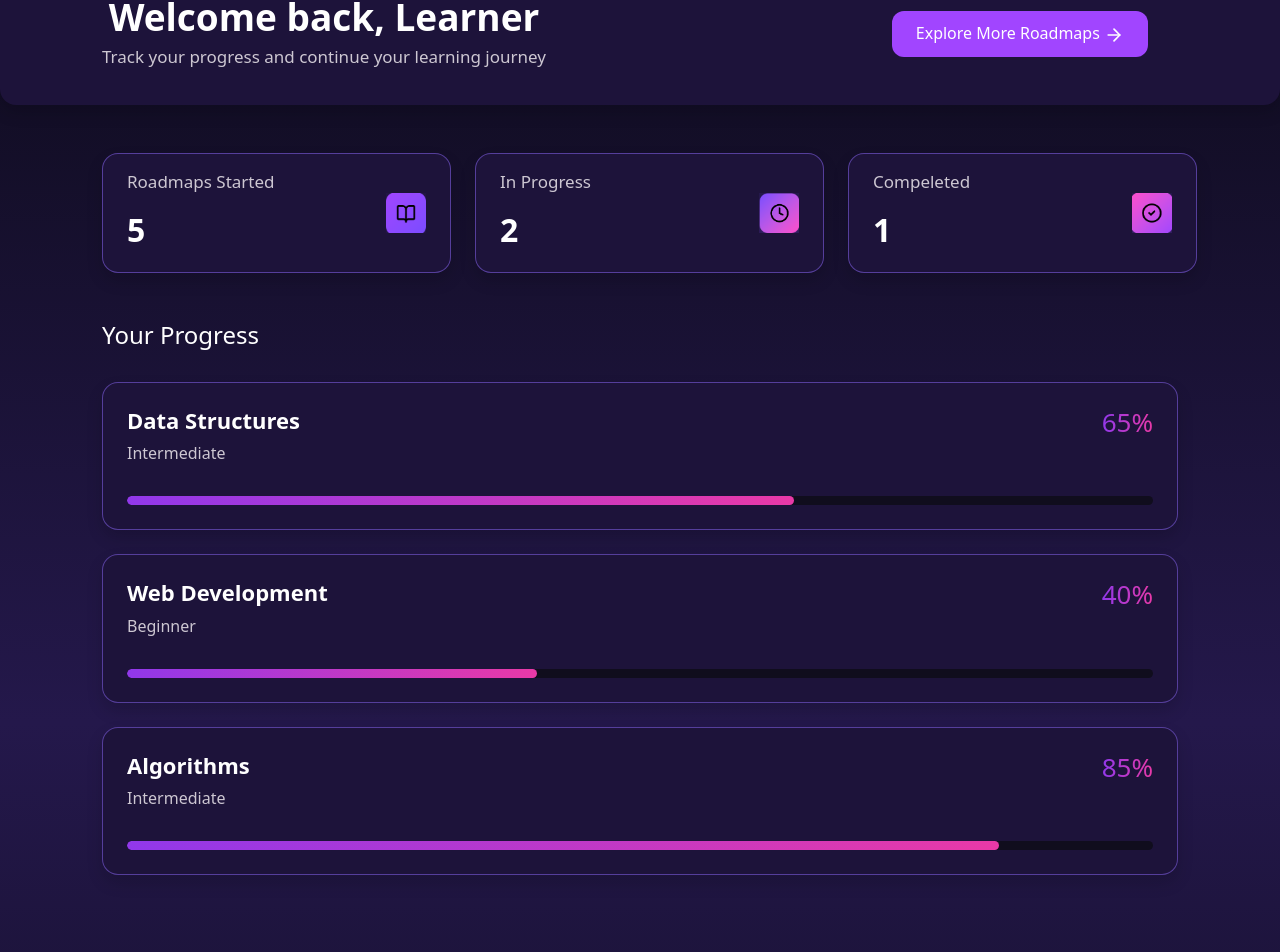
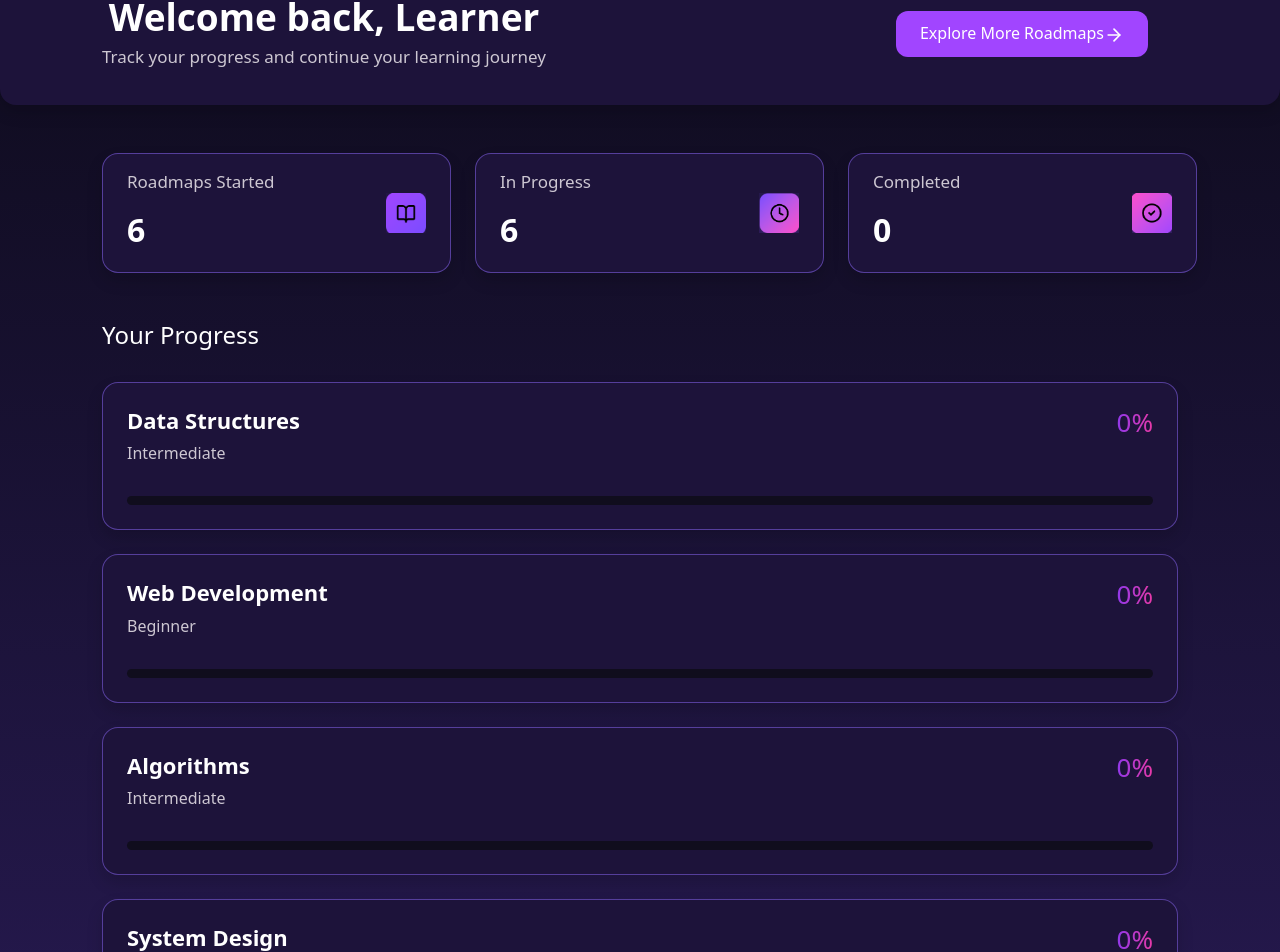
Before and after one commit to Ahmedelsharawy9520002/Dalilak, a React (Vite) app: page /Dashboard in a window 1280 px wide. Shown: the part 128-1080 px from the top of the page. Built offline with nearby package versions, Linux system fonts and the light colour scheme.

Commit message:
local storage

```diff
--- a/src/App.jsx
+++ b/src/App.jsx
@@ -21,7 +21,7 @@ function App() {
         <Route path="/About" element={<About />} />
         <Route path="/Contact" element={<Contact />} />
         <Route path="/Roadmaps" element={<Roadmaps />} />
-        <Route path="/Dashboard" element={<Dashboard />} />
+        <Route path="/Dashboard" element={<Dashboard completedSteps={[]} stepsCount={10} />} />
         <Route path="/login" element={<Login />} />
         <Route path="/signup" element={<Signup />} />
         <Route path="/tracks/:title" element={<RoadmapDetail />} />
--- a/src/components/Dashboard.jsx
+++ b/src/components/Dashboard.jsx
@@ -4,12 +4,29 @@ import progressImg from "../images/progress.png";
 import completedImg from "../images/complete.png";
 import { Link } from "react-router-dom";
 import { Button } from "react-bootstrap";
-function Dashboard() {
+import { useState } from "react";
+
+function Dashboard({ progress, steps }) {
+
+  const stats = [
+    { title: "Roadmaps Started", number: 6, img: startImg },
+    { title: "In Progress", number: 6, img: progressImg },
+    { title: "Completed", number: 0, img: completedImg },
+  ];
+
+  const progressItems = [
+    { title: "Data Structures", level: "Intermediate", percent: steps > 0 ? (progress / steps) * 100 : 0},
+    { title: "Web Development", level: "Beginner", percent: steps > 0 ? (progress / steps) * 100 : 0},
+    { title: "Algorithms", level: "Intermediate", percent: steps > 0 ? (progress / steps) * 100 : 0},
+    { title: "System Design", level: "Intermediate", percent: steps > 0 ? (progress / steps) * 100 : 0},
+    { title: "Machine Learning", level: "Expert", percent: steps > 0 ? (progress / steps) * 100 : 0},
+    { title: "Compiler Design", level: "Expert", percent: steps > 0 ? (progress / steps) * 100 : 0},
+  ];
+
   return (
     <div className="dashboard-container">
 
-       <div className="top-container d-flex justify-content-between  mb-5 rounded-4 shadow  ">
-
+      <div className="top-container d-flex justify-content-between mb-5 rounded-4 shadow">
         <div className="container d-flex justify-content-between">
           <div>
             <h1 className="welcome-title">Welcome back, Learner</h1>
@@ -21,108 +38,104 @@ function Dashboard() {
           <div>
             <Link to="/Roadmaps">
               <button className="explore-btn px-4 py-2 mt-3">
-                    Explore More Roadmaps {<svg xmlns="http://www.w3.org/2000/svg" width="20" height="24" viewBox="0 0 24 24" fill="none" stroke="currentColor" stroke-width="2" stroke-linecap="round" stroke-linejoin="round" class="lucide lucide-arrow-right w-4 h-4"><path d="M5 12h14"></path><path d="m12 5 7 7-7 7"></path></svg>}
+                Explore More Roadmaps
+                <svg
+                  xmlns="http://www.w3.org/2000/svg"
+                  width="20"
+                  height="24"
+                  viewBox="0 0 24 24"
+                  fill="none"
+                  stroke="currentColor"
+                  strokeWidth="2"
+                  strokeLinecap="round"
+                  strokeLinejoin="round"
+                  className="lucide lucide-arrow-right w-4 h-4"
+                >
+                  <path d="M5 12h14" />
+                  <path d="m12 5 7 7-7 7" />
+                </svg>
               </button>
             </Link>
           </div>
         </div>
       </div>
 
-
       <div className="container stats-section mb-5 d-flex gap-2">
-      <div className="stat-card col-10 col-md-3 d-flex align-items-center shadow rounded-4 justify-content-between me-3 p-4">
-        <div className=" ">
-          <p className="stat-title">Roadmaps Started</p>
-          <h2 className="stat-number">5</h2>
+        {stats.map((item, index) => (
+          <div
+            key={index}
+            className="stat-card col-10 col-md-3 d-flex align-items-center shadow rounded-4 justify-content-between me-3 p-4"
+          >
+            <div>
+              <p className="stat-title">{item.title}</p>
+              <h2 className="stat-number">{item.number}</h2>
             </div>
-        <img
-          src={startImg}
-          alt="progress"
-          className="stat-img"
-        />
+            <img src={item.img} alt="stat" className="stat-img" />
           </div>
-      <div className="stat-card col-10 col-md-3 d-flex align-items-center shadow rounded-4 justify-content-between me-3 p-4">
-        <div className=" ">
-          <p className="stat-title">In Progress</p>
-          <h2 className="stat-number">2</h2>
-        </div>
-        <img
-          src={progressImg}
-          alt="progress"
-          className="stat-img"
-        />
+        ))}
       </div>
 
+      <div className="container progress-section">
+        <h4>Your Progress</h4>
+        <br />
 
-      <div className="stat-card col-10 col-md-3 d-flex align-items-center shadow rounded-4 justify-content-between me-3 p-4">
-        <div className=" ">
-          <p className="stat-title">Compeleted</p>
-          <h2 className="stat-number">1</h2>
-        </div>
-        <img
-          src={completedImg}
-          alt="progress"
-          className="stat-img"
-        />
-      </div>
-
-</div>
-
-       {/* <h4>Your Progress</h4> */}
-      <div className="container progress-section">
-        <h4>Your Progress</h4><br/>
-        <div className="progress-card shadow rounded-4 p-4 mb-4">
+        {progressItems.map((p, index) => (
+          <div key={index} className="progress-card shadow rounded-4 p-4 mb-4">
             <div className="d-flex justify-content-between">
               <div>
-              <h3 className="progress-title">Data Structures</h3>
-              <p className="progress-level">Intermediate</p>
+                <h3 className="progress-title">{p.title}</h3>
+                <p className="progress-level">{p.level}</p>
               </div>
-            <h3 className="progress-percent">65%</h3>
+              <h3 className="progress-percent">{Math.round(p.percent)}%</h3>
             </div>
 
             <div className="progress-bar-container">
-            <div className="progress-fill" style={{ width: "65%" }}></div>
+              <div
+                className="progress-fill"
+                style={{ width: `${p.percent}%` }}
+              ></div>
             </div>
           </div>
-
-        <div className="progress-card shadow rounded-4 p-4">
-          <div className="d-flex justify-content-between">
-            <div>
-              <h3 className="progress-title">Web Development</h3>
-              <p className="progress-level">Beginner</p>
-            </div>
-            <h3 className="progress-percent">40%</h3>
-          </div>
-
-          <div className="progress-bar-container">
-            <div className="progress-fill" style={{ width: "40%" }}></div>
-          </div>
-        </div>
-        <br/>
-        <div className="progress-card shadow rounded-4 p-4">
-          <div className="d-flex justify-content-between">
-            <div>
-              <h3 className="progress-title">Algorithms</h3>
-              <p className="progress-level">Intermediate</p>
-            </div>
-            <h3 className="progress-percent">85%</h3>
-          </div>
-
-          <div className="progress-bar-container">
-            <div className="progress-fill" style={{ width: "85%" }}></div>
-          </div>
-        </div>
-
+        ))}
       </div>
 
       <div className="bottomDashboard mb-5">
-        <svg xmlns="http://www.w3.org/2000/svg" width="41" height="41" viewBox="0 0 24 24" fill="none" stroke="currentColor" stroke-width="2" stroke-linecap="round" stroke-linejoin="round" class="endlogo lucide lucide-zap w-12 h-12 mx-auto mb-4 text-accent"><path d="M4 14a1 1 0 0 1-.78-1.63l9.9-10.2a.5.5 0 0 1 .86.46l-1.92 6.02A1 1 0 0 0 13 10h7a1 1 0 0 1 .78 1.63l-9.9 10.2a.5.5 0 0 1-.86-.46l1.92-6.02A1 1 0 0 0 11 14z"></path></svg>
+        <svg
+          xmlns="http://www.w3.org/2000/svg"
+          width="41"
+          height="41"
+          viewBox="0 0 24 24"
+          fill="none"
+          stroke="currentColor"
+          strokeWidth="2"
+          strokeLinecap="round"
+          strokeLinejoin="round"
+          className="endlogo lucide lucide-zap w-12 h-12 mx-auto mb-4 text-accent"
+        >
+          <path d="M4 14a1 1 0 0 1-.78-1.63l9.9-10.2a.5.5 0 0 1 .86.46l-1.92 6.02A1 1 0 0 0 13 10h7a1 1 0 0 1 .78 1.63l-9.9 10.2a.5.5 0 0 1-.86-.46l1.92-6.02A1 1 0 0 0 11 14z"/>
+        </svg>
+
         <h4>Keep the momentum going</h4>
         <p>Continue with your next milestone or explore a new roadmap</p>
+
         <Link to="/Roadmaps">
           <button className="explore-btn learn-btn px-4 py-2">
             Continue Learning
-            {<svg xmlns="http://www.w3.org/2000/svg" width="20" height="24" viewBox="0 0 24 24" fill="none" stroke="currentColor" stroke-width="2" stroke-linecap="round" stroke-linejoin="round" class="lucide lucide-arrow-right w-4 h-4"><path d="M5 12h14"></path><path d="m12 5 7 7-7 7"></path></svg>}
+            <svg
+              xmlns="http://www.w3.org/2000/svg"
+              width="20"
+              height="24"
+              viewBox="0 0 24 24"
+              fill="none"
+              stroke="currentColor"
+              strokeWidth="2"
+              strokeLinecap="round"
+              strokeLinejoin="round"
+              className="lucide lucide-arrow-right w-4 h-4"
+            >
+              <path d="M5 12h14" />
+              <path d="m12 5 7 7-7 7" />
+            </svg>
           </button>
         </Link>
       </div>
--- a/src/styles/tracks.css
+++ b/src/styles/tracks.css
@@ -141,6 +141,7 @@
 .stepDescription{
     /* border: 0.2px solid rgb(161, 69, 228); */
     border: 0.1px solid rgba(187, 187, 187,0.6);
+    /* background-color: #2c1c5b; */
     border-radius: 14px;
     width: 720px;
     height: max-content;
@@ -230,6 +231,8 @@ ul{
 /* استايل مخصص للاكتيف والكومبليتد (اللي فوق الستايل الاساسي لكل التانيين) */
 .active-step .stepDescription{
     border: 1px solid #a145ff;
+    background-color:  #251851;
+
 }
 .completed-step .stepDescription{
     border: 1px solid #a82a68 ;
```
Also changed, not shown: src/components/tracks.jsx (+30 -13 lines), 1 other file (tests, documents, lock files or other folders). Lines whose indentation alone changed are shown as unchanged.
